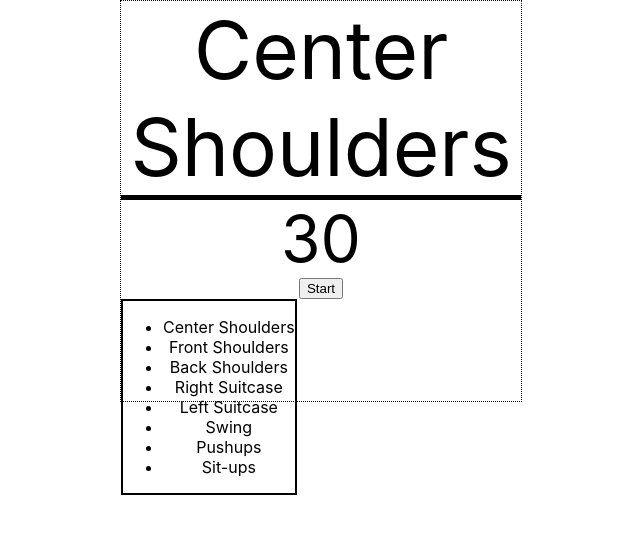
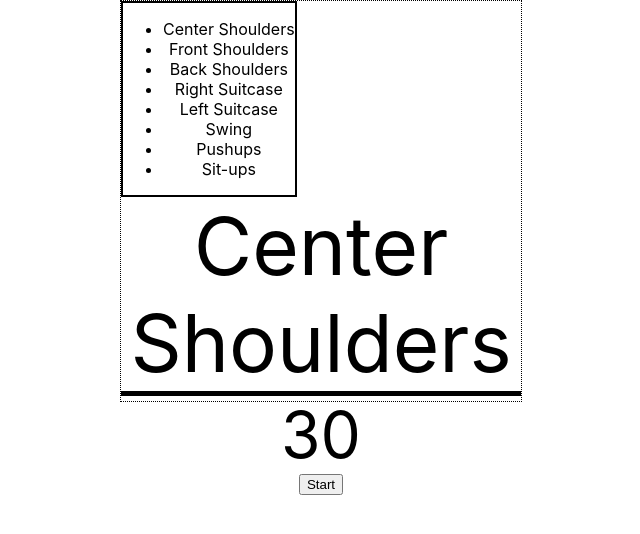
Before and after one commit to pca2/7min, a React (Create React App) app: page / in a window 1280 px wide. Shown: the top 534 px of the page, without its empty margins (319-959 px from the left). Built offline with nearby package versions, Linux system fonts and the light colour scheme.

Commit message:
Add exerciseTimer container class so that the lisDisplay can be in it's own div

```diff
--- a/src/components/SevenMin.js
+++ b/src/components/SevenMin.js
@@ -114,10 +114,12 @@
     }
     return(
       <div className="SevenMin">
-        <Exercise name={displayText} />
-        <Timer timerPosition={timerPosition}/>
-        {controls}
         <ListDisplay list={exerciseList} />
+        <div className="exerciseTimer">
+          <Exercise name={displayText} />
+          <Timer timerPosition={timerPosition}/>
+          {controls}
+        </div>
       </div>
     )
   }
```
